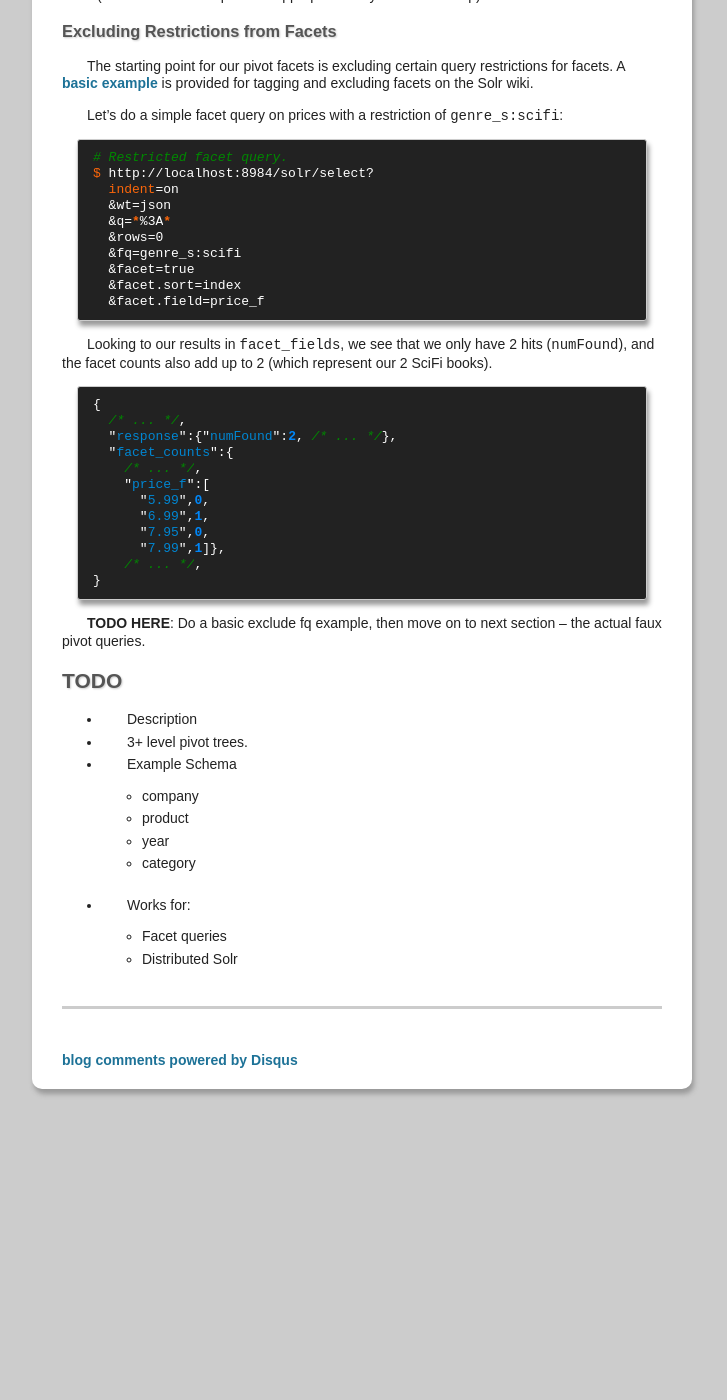
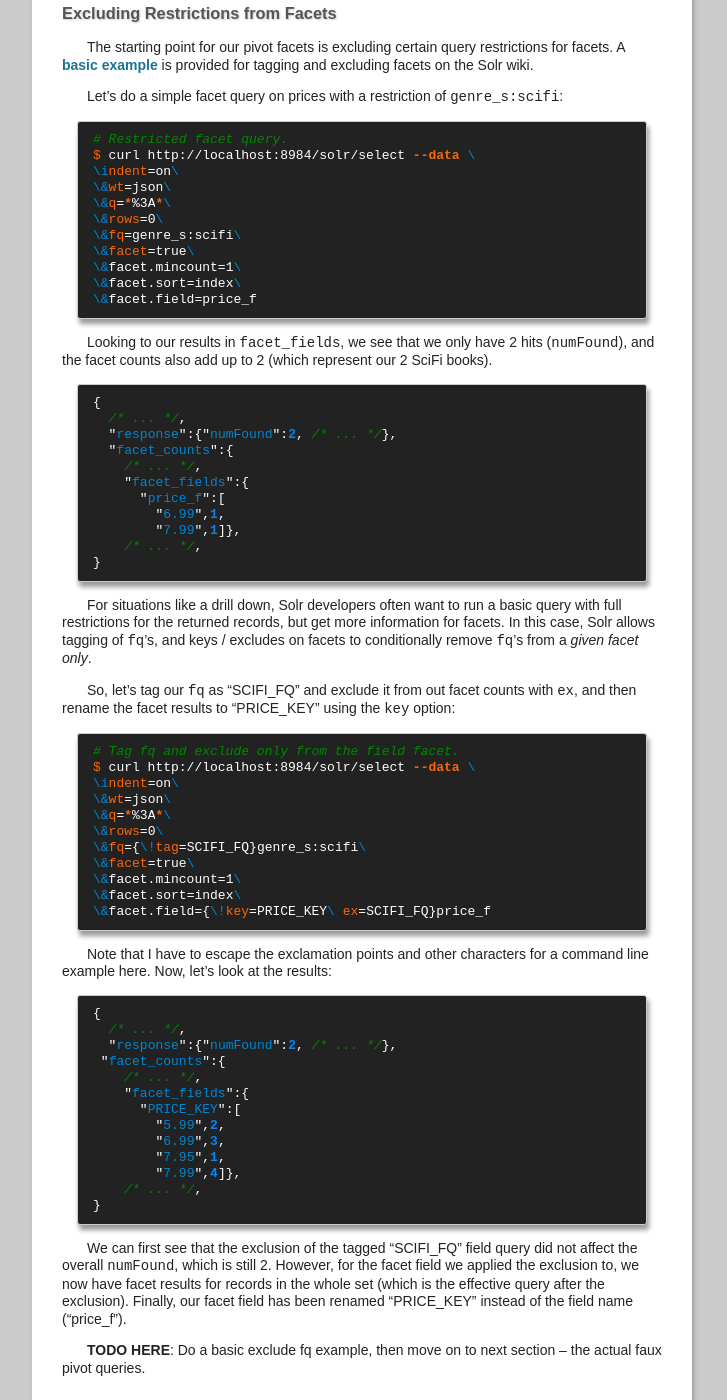
Before and after one commit to ryan-roemer/loose-bits, a Jekyll site: the page built from _posts/2011-09-19-pivot-facets-solr.md, in a window 1280 px wide and 1400 px high, scrolled down 3476 px. Shown: the whole window, without its empty margins (278-1005 px from the left). Built offline with Jekyll 4.4.1, drawn with Linux system fonts in a browser that asks for light colours; Markdown is read by kramdown in place of the engine named in the settings; comment, search, counter and statistics services are not loaded; before the commit the page ends 4595 px from its top, so only the background shows below that; some of the changed text lies outside the part shown.

Commit message:
Solr Post: Finish tag and exclude section.

```diff
--- a/_posts/2011-09-19-pivot-facets-solr.md
+++ b/_posts/2011-09-19-pivot-facets-solr.md
@@ -86,18 +86,18 @@ on genre counts grouped by price:
 
 {% highlight bash %}
 # Pivot query:
-$ http://localhost:8983/solr/select?
-  indent=on
-  &wt=json
-  &q=*%3A*
-  &rows=0
-  &facet=true
-  &facet.sort=index
-  &facet.pivot=price_f,genre_s
+$ curl http://localhost:8983/solr/select --data indent=on\
+\&wt=json\
+\&q=*%3A*\
+\&rows=0\
+\&facet=true\
+\&facet.mincount=1\
+\&facet.sort=index\
+\&facet.pivot=price_f,genre_s
 {% endhighlight %}
 
-(Note that I've added line breaks to show the parameters more clearly -- you
-may have to remove these for the actual ``curl`` command).
+(Note that I've added line breaks and escapes to show the parameters more
+clearly).
 
 This gives us decision tree results for the ``facet_pivot`` field:
 
@@ -209,15 +209,16 @@ Let's do a simple facet query on prices with a restriction of
 
 {% highlight bash %}
 # Restricted facet query.
-$ http://localhost:8984/solr/select?
-  indent=on
-  &wt=json
-  &q=*%3A*
-  &rows=0
-  &fq=genre_s:scifi
-  &facet=true
-  &facet.sort=index
-  &facet.field=price_f
+$ curl http://localhost:8984/solr/select --data \
+\indent=on\
+\&wt=json\
+\&q=*%3A*\
+\&rows=0\
+\&fq=genre_s:scifi\
+\&facet=true\
+\&facet.mincount=1\
+\&facet.sort=index\
+\&facet.field=price_f
 {% endhighlight %}
 
 Looking to our results in ``facet_fields``, we see that we only have 2 hits
@@ -230,14 +231,64 @@ SciFi books).
   "response":{"numFound":2, /* ... */},
   "facet_counts":{
     /* ... */,
-    "price_f":[
-      "5.99",0,
-      "6.99",1,
-      "7.95",0,
-      "7.99",1]},
+    "facet_fields":{
+      "price_f":[
+        "6.99",1,
+        "7.99",1]},
     /* ... */,
 }
 {% endhighlight %}
+
+For situations like a drill down, Solr developers often want to run a basic
+query with full restrictions for the returned records, but get more information
+for facets. In this case, Solr allows tagging of ``fq``'s, and keys / excludes
+on facets to conditionally remove ``fq``'s from a *given facet only*.
+
+So, let's tag our ``fq`` as "SCIFI_FQ" and exclude it from out facet counts
+with ``ex``, and then rename the facet results to "PRICE_KEY" using the
+``key`` option:
+
+{% highlight bash %}
+# Tag fq and exclude only from the field facet.
+$ curl http://localhost:8984/solr/select --data \
+\indent=on\
+\&wt=json\
+\&q=*%3A*\
+\&rows=0\
+\&fq={\!tag=SCIFI_FQ}genre_s:scifi\
+\&facet=true\
+\&facet.mincount=1\
+\&facet.sort=index\
+\&facet.field={\!key=PRICE_KEY\ ex=SCIFI_FQ}price_f
+{% endhighlight %}
+
+Note that I have to escape the exclamation points and other characters for a
+command line example here. Now, let's look at the results:
+
+{% highlight javascript %}
+{
+  /* ... */,
+  "response":{"numFound":2, /* ... */},
+ "facet_counts":{
+    /* ... */,
+    "facet_fields":{
+      "PRICE_KEY":[
+        "5.99",2,
+        "6.99",3,
+        "7.95",1,
+        "7.99",4]},
+    /* ... */,
+}
+{% endhighlight %}
+
+We can first see that the exclusion of the tagged "SCIFI_FQ" field query did
+not affect the overall ``numFound``, which is still 2.  However, for the
+facet field we applied the exclusion to, we now have facet results for records
+in the whole set (which is the effective query after the exclusion). Finally,
+our facet field has been renamed "PRICE_KEY" instead of the field name
+("price_f").
+
+
 
 
 
```
